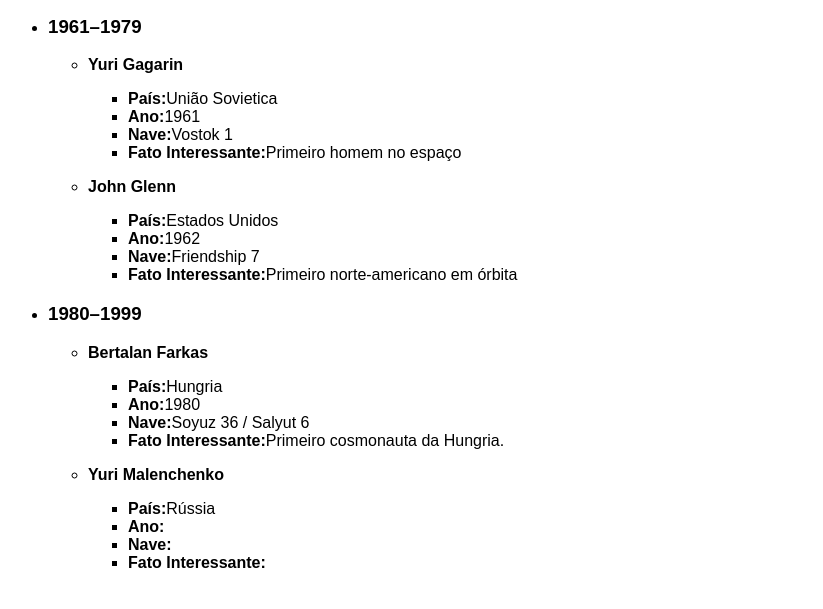
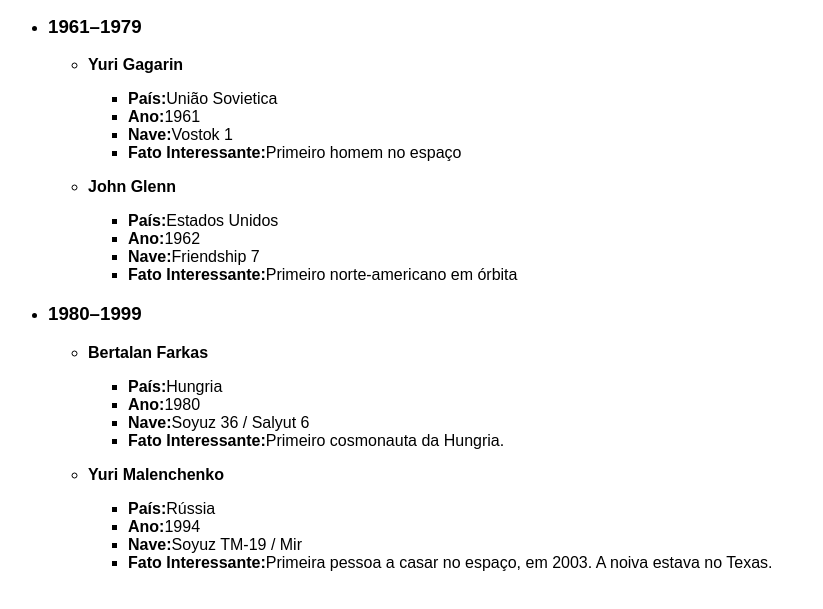
Before and after one commit to michellycruz/html-onebitcode, a plain HTML site: page listas/viagens_espaciais.html in a window 1280 px wide. Shown: the part 101-710 px from the top of the page, without its empty margins (0-823 px from the left). Drawn offline with Linux system fonts and the light colour scheme.

Commit message:
exercicio tabelas

```diff
--- a/listas/viagens_espaciais.html
+++ b/listas/viagens_espaciais.html
@@ -56,9 +56,9 @@
                 <li><p><strong>Yuri Malenchenko</strong></p></li>
                     <ul>
                         <li><strong>País:</strong>Rússia</li>
-                        <li><strong>Ano:</strong></li>
-                        <li><strong>Nave:</strong></li>
-                        <li><strong>Fato Interessante:</strong></li>
+                        <li><strong>Ano:</strong>1994</li>
+                        <li><strong>Nave:</strong>Soyuz TM-19 / Mir</li>
+                        <li><strong>Fato Interessante:</strong>Primeira pessoa a casar no espaço, em 2003. A noiva estava no Texas.</li>
                     </ul>
             </ul>
         </li>
```
